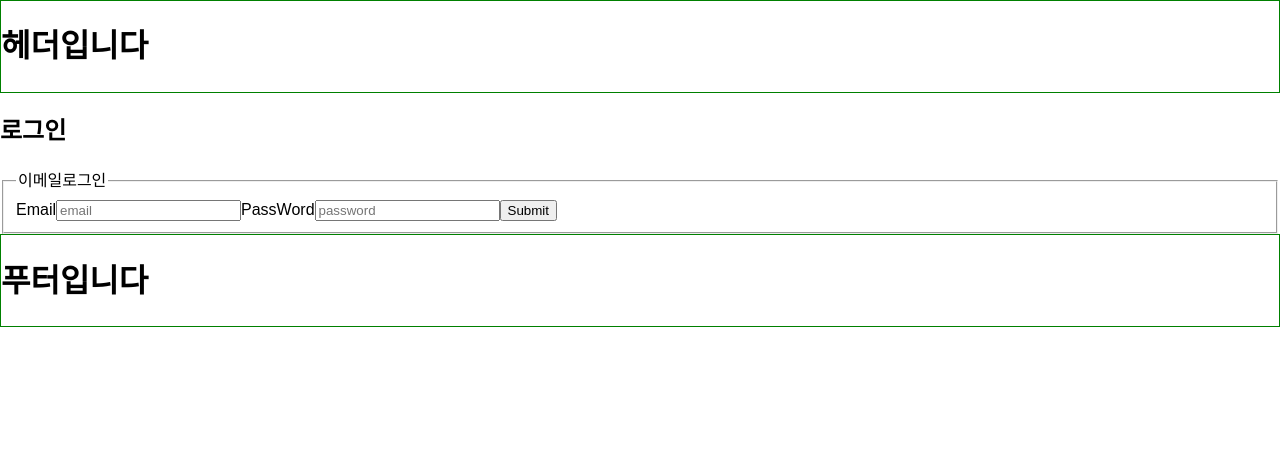
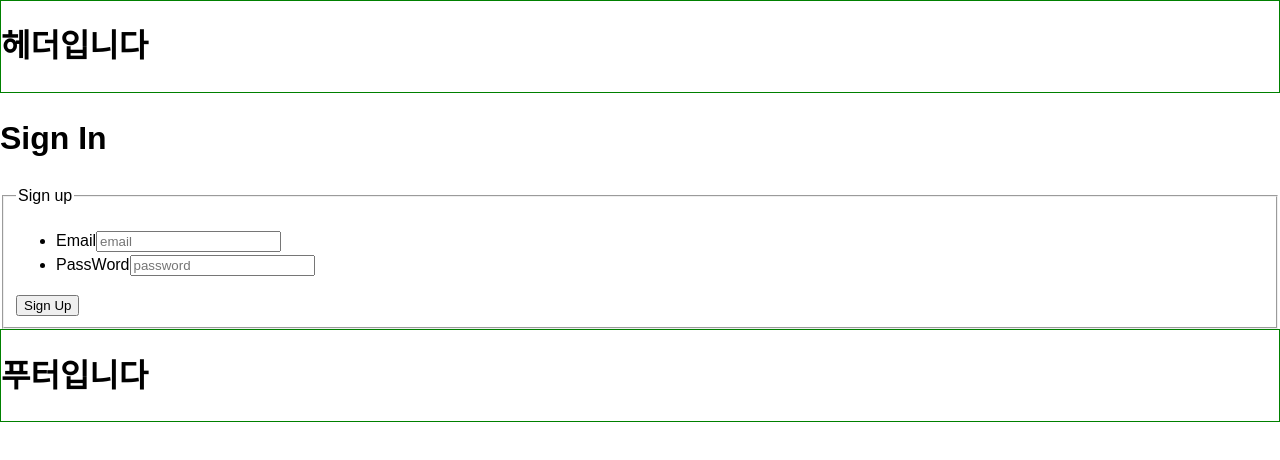
Before and after one commit to nostrss/nextjs-blog, a Next.js app: page /login in a window 1280 px wide. Shown: the top 460 px of the page. Built offline with nearby package versions, Linux system fonts and the light colour scheme; no server answers.

Commit message:
signup/in logincheck firebase UserType

```diff
--- a/src/hooks/useInput.ts
+++ b/src/hooks/useInput.ts
@@ -7,7 +7,7 @@ export default function useInput(initialInputValue: any) {
     const { name, value } = event.target;
     setInputValue({
       ...inputValue,
-      [name]: value,
+      [name]: value.trim(),
     });
   };
 
--- /dev/null
+++ b/src/hooks/useLoginCheck.ts
@@ -0,0 +1,18 @@
+import { useEffect, useState } from 'react';
+import { onAuthStateChanged, User } from 'firebase/auth';
+import { firebaseAuth } from 'firebase.config';
+
+export default function useLoginCheck() {
+  const [userData, setUserData] = useState<User | null>(null);
+
+  useEffect(() => {
+    const onAuthChange = async () => {
+      await onAuthStateChanged(firebaseAuth, (user: any) => {
+        setUserData(user);
+      });
+    };
+    onAuthChange();
+  }, []);
+
+  return userData;
+}
--- a/src/layout/header.tsx
+++ b/src/layout/header.tsx
@@ -1,3 +1,4 @@
+import useLoginCheck from '@/hooks/useLoginCheck';
 import styled from '@emotion/styled';
 
 export const WrapperHeader = styled.div`
@@ -10,9 +11,12 @@ export const WrapperHeader = styled.div`
 `;
 
 export default function Header() {
+  const userData = useLoginCheck();
+
   return (
     <WrapperHeader>
       <h1>헤더입니다</h1>
+      {userData?.email}
     </WrapperHeader>
   );
 }
--- a/src/pages/login/index.tsx
+++ b/src/pages/login/index.tsx
@@ -1,28 +1,73 @@
+import React from 'react';
+import useGetId from '@/hooks/useGetId';
+import useInput from '@/hooks/useInput';
+import { firebaseAuth } from 'firebase.config';
+import { signInWithEmailAndPassword } from 'firebase/auth';
+import { useRouter } from 'next/router';
+
 export default function Login() {
-  // const onSubmit = (event: any) => {
-  //   event?.preventDefault;
-  // };
+  const router = useRouter();
+
+  const emailInputId = useGetId({ prefix: 'SignIn' });
+  const passwordInputId = useGetId({ prefix: 'SignIn' });
+
+  const { inputValue, onChangeUseInput } = useInput({
+    initialValue: {
+      email: '',
+      password: '',
+    },
+  });
+
+  const onSubmitLogin = async (event: React.FormEvent<HTMLFormElement>) => {
+    event?.preventDefault();
+    try {
+      await signInWithEmailAndPassword(
+        firebaseAuth,
+        inputValue.email,
+        inputValue.password,
+      );
+
+      router.push('/');
+    } catch (error) {
+      if (error) {
+        console.error(error);
+      }
+    }
+  };
 
   return (
     <div>
-      <h2>로그인</h2>
+      <h1>Sign In</h1>
       <fieldset>
-        <legend>이메일로그인</legend>
-        <form method="post" action="#">
-          <label htmlFor="email">
+        <legend>Sign up</legend>
+        <form method="post" onSubmit={onSubmitLogin}>
+          <ul>
+            <li>
+              <label htmlFor={emailInputId}>
                 Email
-            <input type="email" id="email" name="email" placeholder="email" />
+                <input
+                  type="email"
+                  id={emailInputId}
+                  name="email"
+                  placeholder="email"
+                  onChange={onChangeUseInput}
+                />
               </label>
-          <label htmlFor="password">
+            </li>
+            <li>
+              <label htmlFor={passwordInputId}>
                 PassWord
                 <input
                   type="password"
-              id="password"
+                  id={passwordInputId}
                   name="password"
                   placeholder="password"
+                  onChange={onChangeUseInput}
                 />
               </label>
-          <button type="submit">Submit</button>
+            </li>
+          </ul>
+          <button type="submit">Sign Up</button>
         </form>
       </fieldset>
     </div>
```
Also changed, not shown: src/pages/signup/index.tsx (+10 -1 lines). Lines whose indentation alone changed are shown as unchanged.
